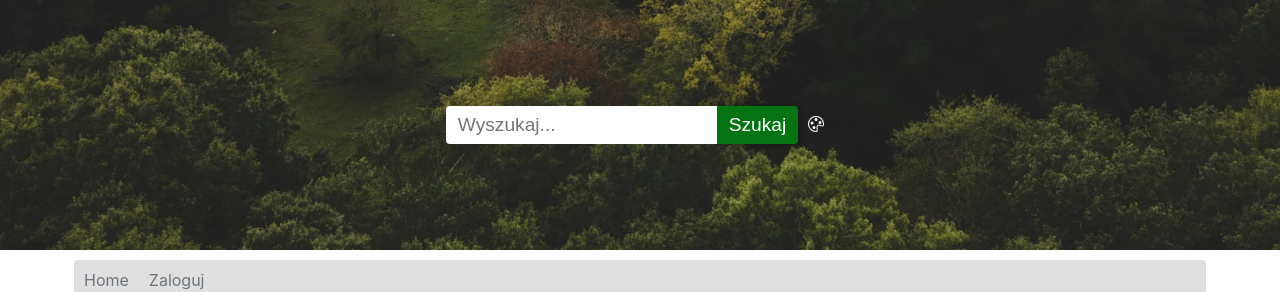
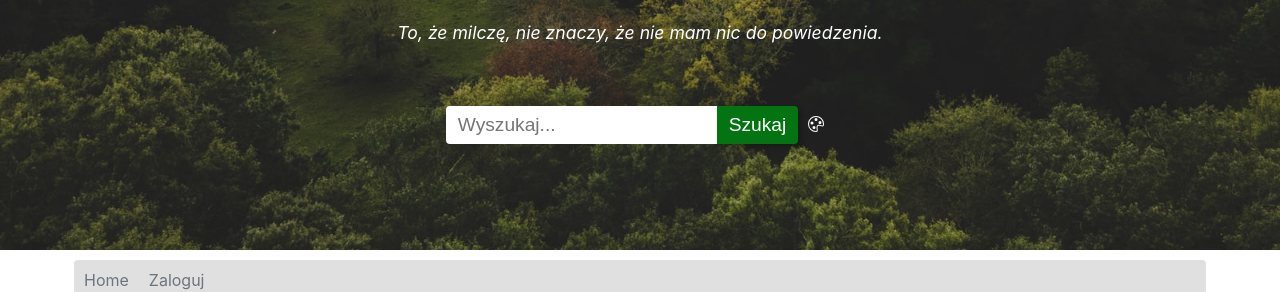
Before and after one commit to ozrobert/noclegi, a React (Create React App) app: page / in a window 1280 px wide. Shown: the top 292 px of the page. Built offline with nearby package versions, Linux system fonts and the light colour scheme.

Commit message:
Add Inspiring Quote component with useLayoutEffect hook

```diff
--- a/src/App.js
+++ b/src/App.js
@@ -1,4 +1,4 @@
-import { useEffect, useReducer } from 'react';
+import { useCallback, useEffect, useReducer } from 'react';
 import './App.scss';
 import Throbber from './components/UI/Throbber';
 import Header from './components/Header/Header';
@@ -11,6 +11,7 @@ import ThemeButton from './components/UI/ThemeButton/ThemeButton';
 import ThemeContext from './context/ThemeContext';
 import AuthContext from './context/AuthContext';
 import BestHotel from './components/Hotels/BestHotel/BestHotel';
+import InspiringQuote from './components/InspiringQuote/InspiringQuote';
 
 const backendHotels = [
     {
@@ -72,8 +73,9 @@ const reducer = (state, action) => {
 function App() {
     const [state, dispatch] = useReducer(reducer, initialState);
 
-    const getBestHotel = () => {
-        if (state.hotels.length < 2) {
+    const getBestHotel = useCallback(
+        (options) => {
+            if (state.hotels.length < options.minHotels) {
                 return null;
             } else {
                 return state.hotels.reduce((prevHotel, currentHotel) => {
@@ -82,7 +84,9 @@ function App() {
                         : currentHotel;
                 });
             }
-    };
+        },
+        [state.hotels]
+    );
 
     const searchHandler = (term) => {
         const newHotels = [...backendHotels].filter((hotel) =>
@@ -101,6 +105,7 @@ function App() {
 
     const header = (
         <Header>
+            <InspiringQuote />
             <SearchBar onSearch={searchHandler} />
             <ThemeButton />
         </Header>
--- a/src/components/Hotels/BestHotel/BestHotel.js
+++ b/src/components/Hotels/BestHotel/BestHotel.js
@@ -1,7 +1,7 @@
 import styles from './BestHotel.module.css';
 
 const BestHotel = (props) => {
-    const hotel = props.getHotel();
+    const hotel = props.getHotel({ minHotels: 2 });
 
     if (!hotel) return null;
 
--- /dev/null
+++ b/src/components/InspiringQuote/InspiringQuote.js
@@ -0,0 +1,32 @@
+import { useEffect, useLayoutEffect, useState } from 'react';
+
+const quotes = [
+    'To, że milczę, nie znaczy, że nie mam nic do powiedzenia.',
+    'Lepiej zaliczać się do niektórych, niż do wszystkich.',
+    'Pluń na wszystko, co minęło: na własną boleść i na cudzą nikczemność... Wybierz sobie jakiś cel, jakikolwiek i zacznij nowe życie.',
+];
+
+const styles = {
+    position: 'absolute',
+    inset: '10px 0 0 0',
+    paddingInline: '20px',
+    textAlign: 'center',
+    color: '#fff',
+    fontStyle: 'italic',
+    fontSize: '1.1rem',
+};
+function InspiringQuote(props) {
+    const [quote, setQuote] = useState('Wczytywanie cytatu...');
+    const [loading, setLoading] = useState(true);
+
+    useEffect(() => setLoading(false), []);
+
+    useLayoutEffect(() => {
+        const randomQuoteId = Math.floor(Math.random() * quotes.length);
+        setQuote(quotes[randomQuoteId]);
+    }, [loading]);
+
+    return <p style={styles}>{quote}</p>;
+}
+
+export default InspiringQuote;
```
Lines whose indentation alone changed are shown as unchanged.
